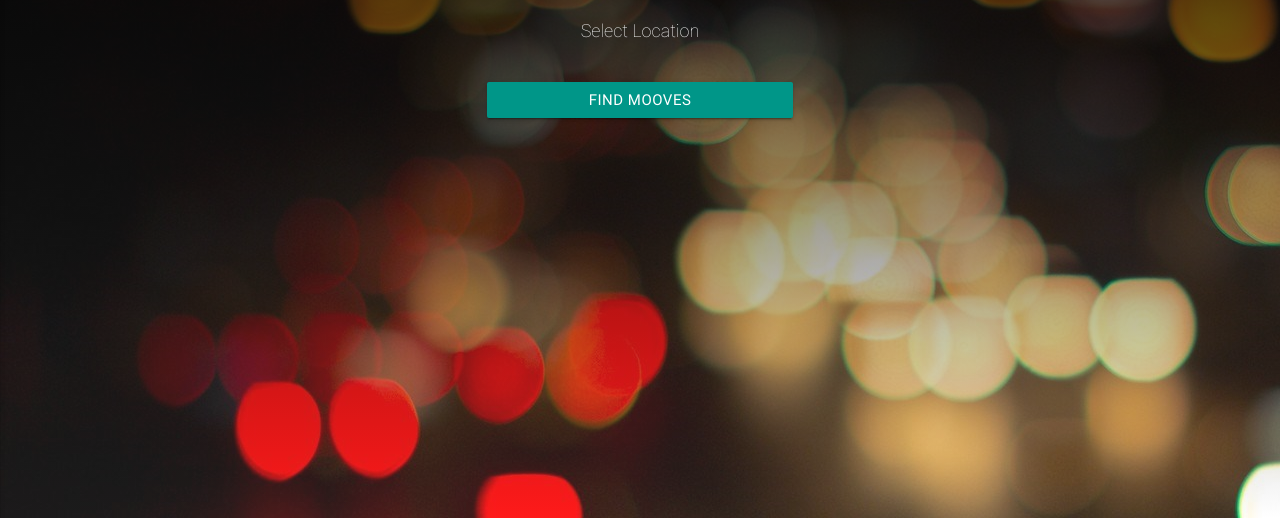
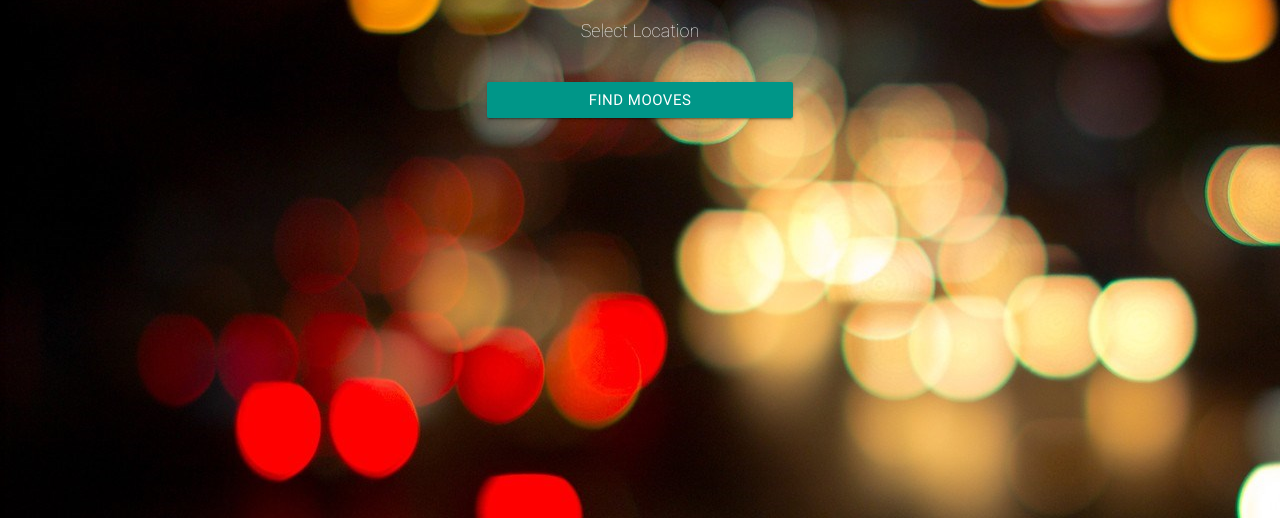
Before and after one commit to WebD00D/Moove_User, a plain HTML site: page index.html in a window 1280 px wide. Shown: the part 282-800 px from the top of the page. Drawn offline with nearby package versions, Linux system fonts and the light colour scheme.

Commit message:
took off linear gradient

```diff
--- a/index.html
+++ b/index.html
@@ -11,7 +11,7 @@
   <script src="https://use.typekit.net/fpd5bbp.js"></script>
   <script>try{Typekit.load({ async: true });}catch(e){}</script>
  </head>
-  <body style='background:linear-gradient(rgba(01,01,01,1),rgba(255,255,255,0.1)),url(citylights.jpg);'>
+  <body style='background-image:url(citylights.jpg);'>
 
    <div class="navbar-fixed">
    <nav role="navigation"  style="height:70px;background-color:rgba(01,01,01,0.0);box-shadow:none">
```
